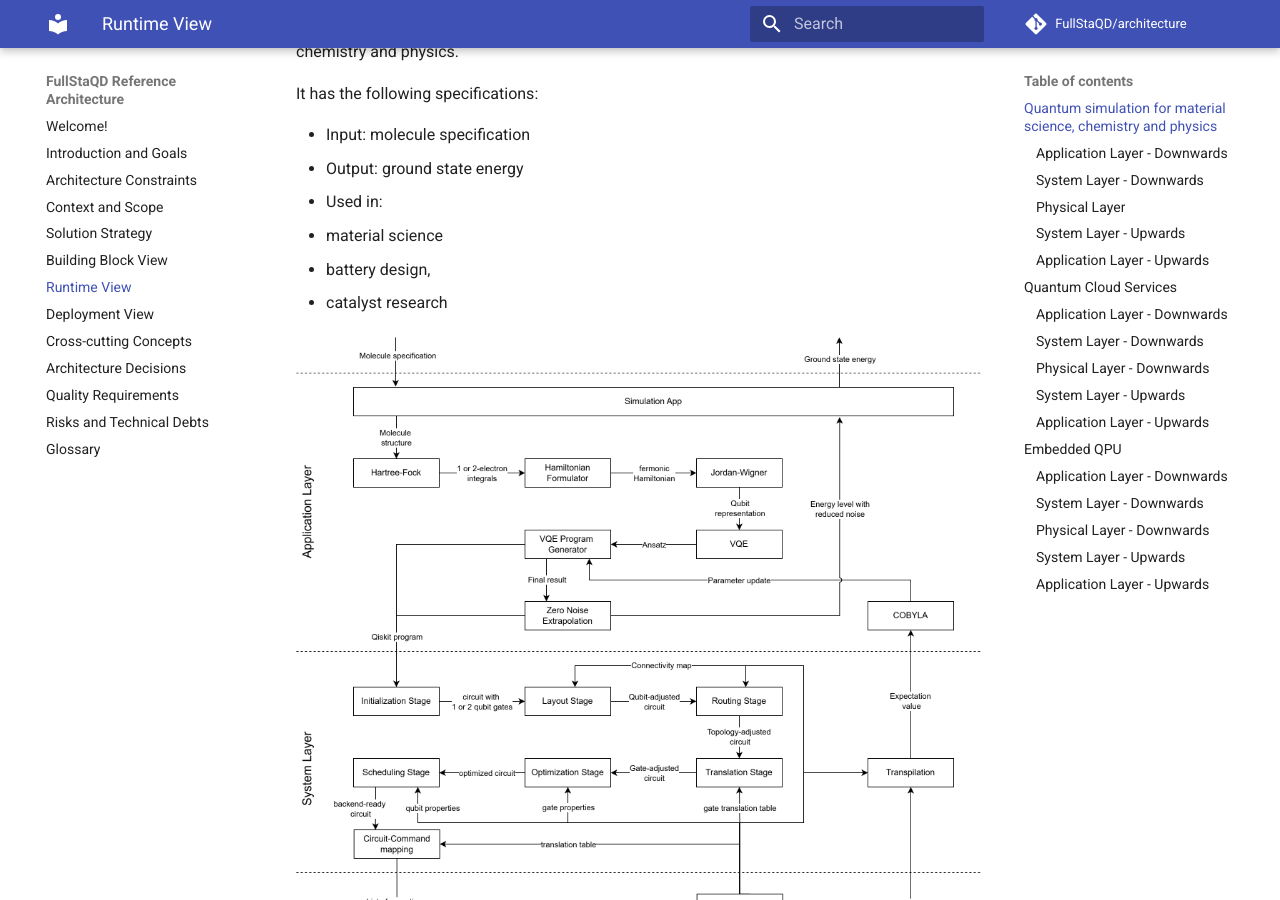
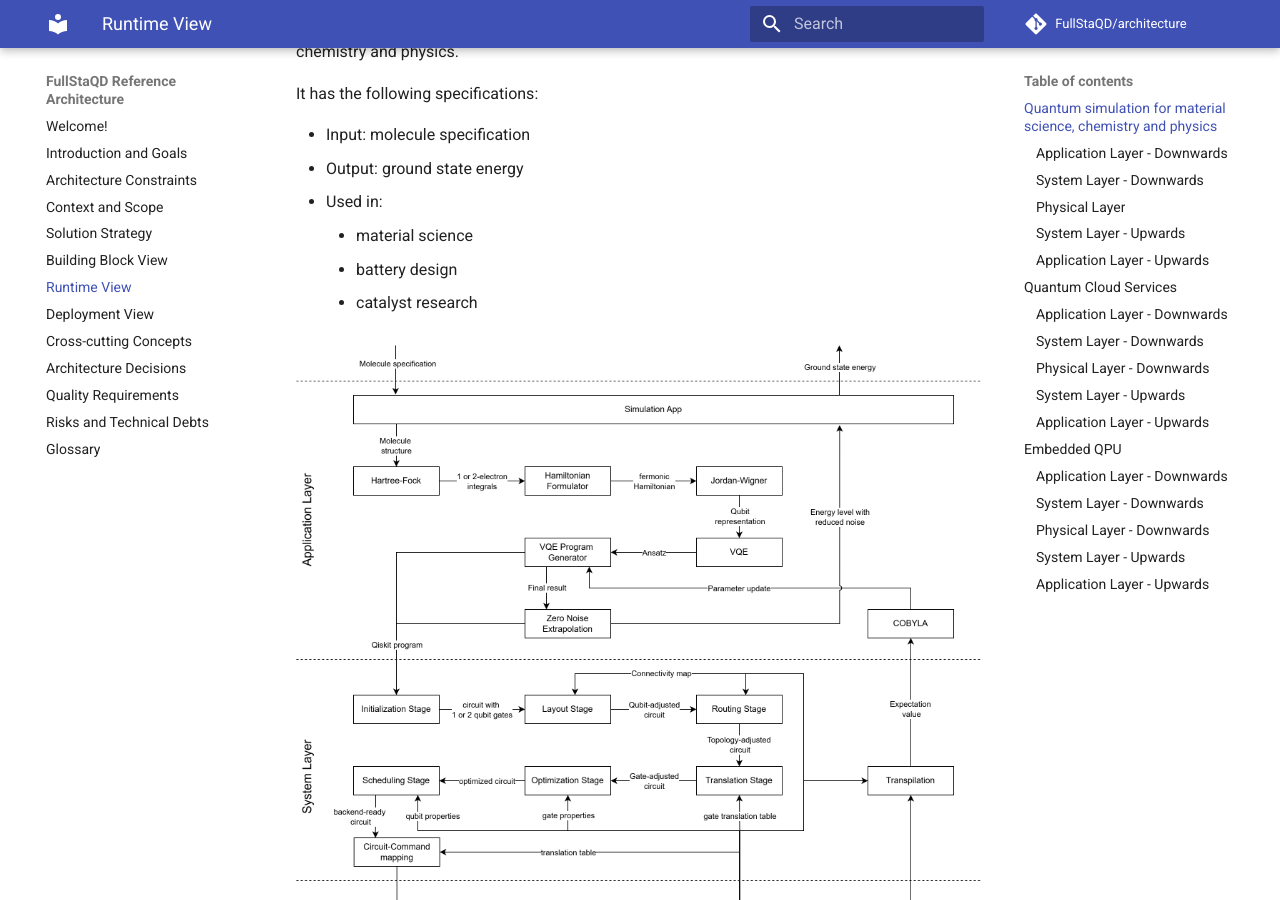
Before and after one commit to FullStaQD/architecture, an MkDocs documentation site: the page built from docs/06_runtime_view.md, in a window 1280 px wide and 900 px high, scrolled down 486 px. Built offline with MkDocs 1.6.1 and Material for MkDocs 9.7.7, drawn with Linux system fonts in a browser that asks for light colours; comment, search, counter and statistics services are not loaded.

```diff
--- a/docs/06_runtime_view.md
+++ b/docs/06_runtime_view.md
@@ -19,9 +19,9 @@ It has the following specifications:
 -  Input: molecule specification
 -  Output: ground state energy
 -  Used in:
-   - material science
-   - battery design,
-   - catalyst research
+    - material science
+    - battery design
+    - catalyst research
 
 
   ![](./images/RuntimeView-scenario1.png)
```
